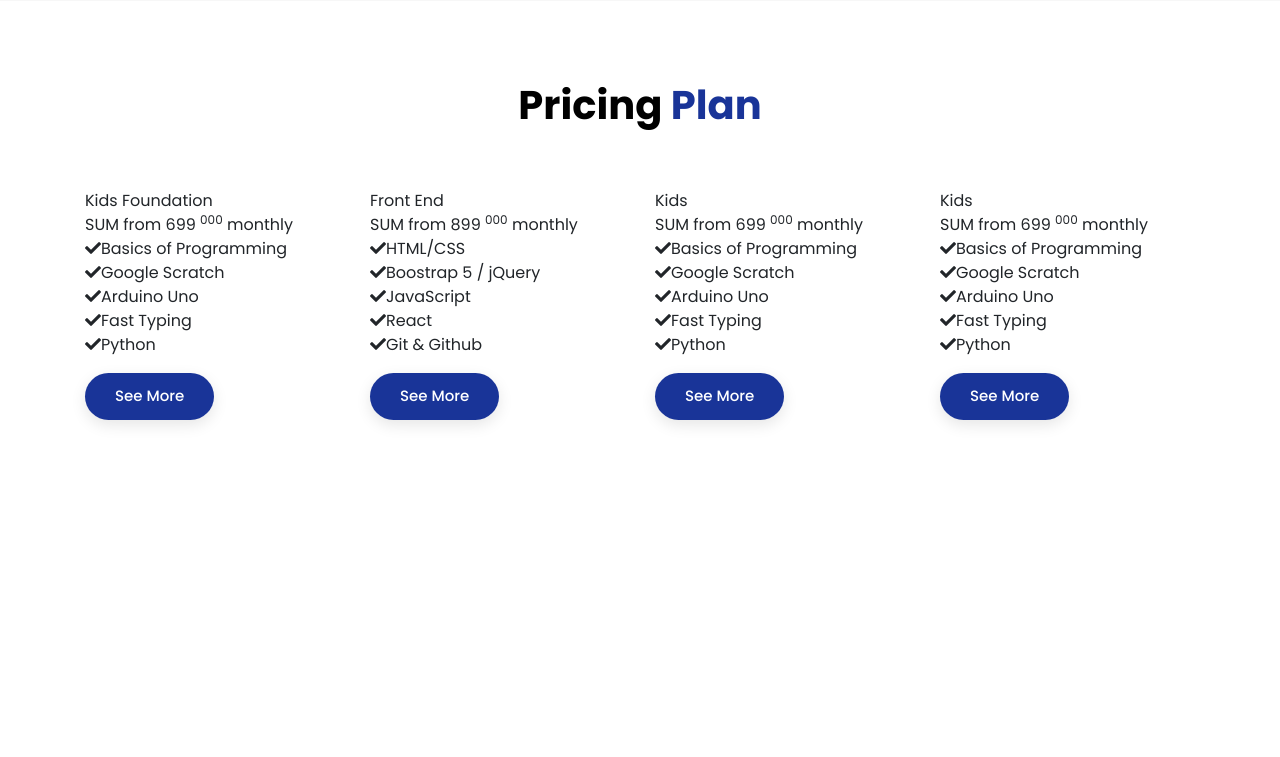
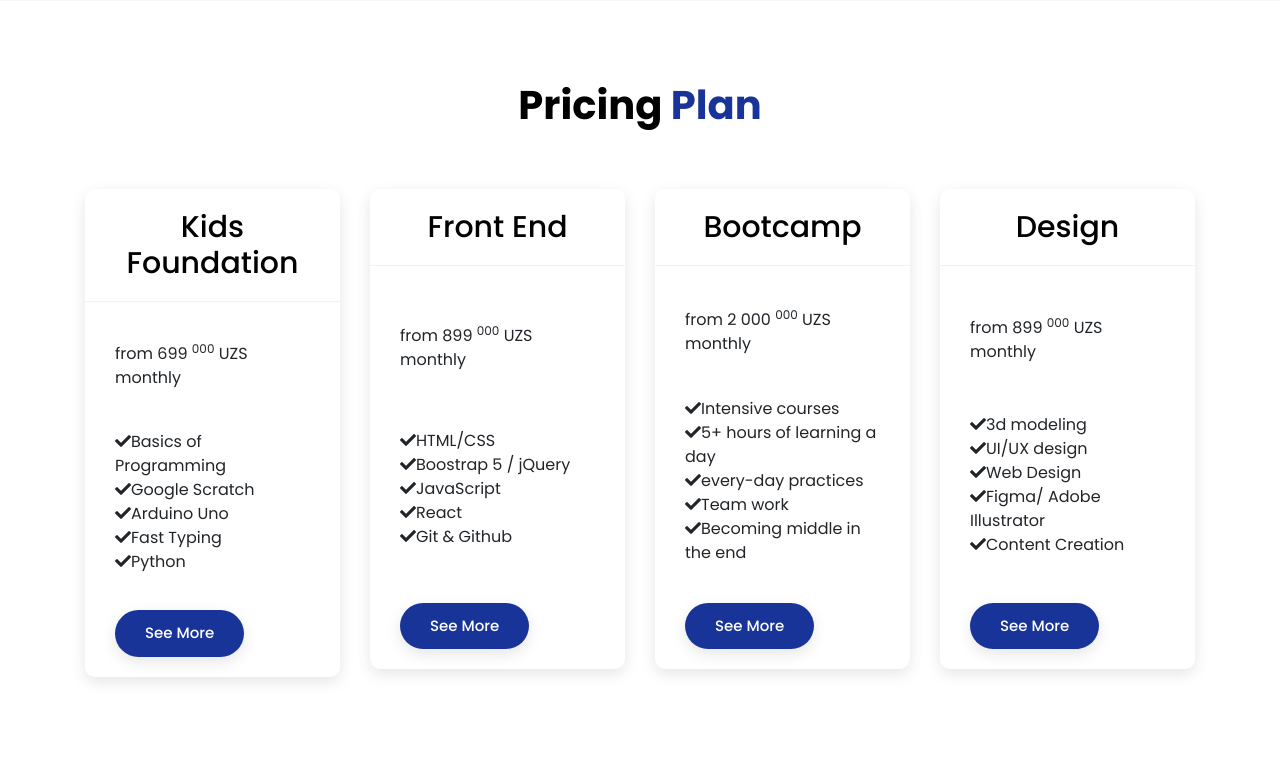
Before and after one commit to Dawroun/IlmHub, a PHP site: page / in a window 1280 px wide. Shown: the part 4302-5059 px from the top of the page. Before the commit the page ends 4727 px from the top, so only its background shows below. Run offline with PHP 8.4, Linux system fonts and the light colour scheme.

Commit message:
pricing section

```diff
--- a/css/style.css
+++ b/css/style.css
@@ -778,3 +778,40 @@ a {
   display: inline-block;
   color: var(--color-2);
 }
+
+/*----------------- Pricing Section ---------------*/
+
+.pricing-plan {
+  box-shadow: var(--shadow-black-100);
+  border-radius: 10px;
+  min-height: 30rem;
+  display: flex;
+  flex-direction: column;
+  justify-content: space-between;
+}
+
+.pricing-plan .pricing-header {
+  padding: 20px 30px;
+  border-bottom: 1px solid var(--black-alpha-100);
+}
+
+.pricing-plan .pricing-header h3 {
+  text-align: center;
+  font-size: 30px;
+  color: var(--black-900);
+  font-weight: 500;
+  text-transform: capitalize;
+  margin: 0;
+}
+
+.pricing-plan .pricing-price {
+  padding: 40px 30px;
+}
+
+.pricing-plan .pricing-body {
+  padding: 0 30px;
+}
+
+.pricing-plan .pricing-footer {
+  padding: 20px 30px 20px;
+}
--- a/index.html
+++ b/index.html
@@ -423,11 +423,11 @@
         <div class="col-lg-3 col-md-6">
           <div class="pricing-plan">
             <div class="pricing-header">
-              Kids Foundation
+              <h3>Kids Foundation</h3>
             </div>
             <div class="pricing-price">
-              <span class="currency">SUM</span>
               <span class="price">from 699 <sup>000</sup></span>
+              <span class="currency">UZS</span>
               <span class="period">monthly</span>
 
             </div>
@@ -449,11 +449,11 @@
         <div class="col-lg-3 col-md-6">
           <div class="pricing-plan">
             <div class="pricing-header">
-              Front End
+              <h3>Front End</h3>
             </div>
             <div class="pricing-price">
-              <span class="currency">SUM</span>
               <span class="price">from 899 <sup>000</sup></span>
+              <span class="currency">UZS</span>
               <span class="period">monthly</span>
 
             </div>
@@ -475,21 +475,21 @@
         <div class="col-lg-3 col-md-6">
           <div class="pricing-plan">
             <div class="pricing-header">
-              Kids
+              <h3>Bootcamp</h3>
             </div>
             <div class="pricing-price">
-              <span class="currency">SUM</span>
-              <span class="price">from 699 <sup>000</sup></span>
+              <span class="price">from 2 000 <sup>000</sup></span>
+              <span class="currency">UZS</span>
               <span class="period">monthly</span>
 
             </div>
             <div class="pricing-body">
               <ul>
-                <li><i class="fas fa-check"></i>Basics of Programming</li>
-                <li><i class="fas fa-check"></i>Google Scratch</li>
-                <li><i class="fas fa-check"></i>Arduino Uno </li>
-                <li><i class="fas fa-check"></i>Fast Typing</li>
-                <li><i class="fas fa-check"></i>Python</li>
+                <li><i class="fas fa-check"></i>Intensive courses</li>
+                <li><i class="fas fa-check"></i>5+ hours of learning a day</li>
+                <li><i class="fas fa-check"></i>every-day practices</li>
+                <li><i class="fas fa-check"></i>Team work</li>
+                <li><i class="fas fa-check"></i>Becoming middle in the end</li>
               </ul>
             </div>
             <div class="pricing-footer">
@@ -501,21 +501,21 @@
         <div class="col-lg-3 col-md-6">
           <div class="pricing-plan">
             <div class="pricing-header">
-              Kids
+              <h3>Design</h3>
             </div>
             <div class="pricing-price">
-              <span class="currency">SUM</span>
-              <span class="price">from 699 <sup>000</sup></span>
+              <span class="price">from 899 <sup>000</sup></span>
+              <span class="currency">UZS</span>
               <span class="period">monthly</span>
 
             </div>
             <div class="pricing-body">
               <ul>
-                <li><i class="fas fa-check"></i>Basics of Programming</li>
-                <li><i class="fas fa-check"></i>Google Scratch</li>
-                <li><i class="fas fa-check"></i>Arduino Uno </li>
-                <li><i class="fas fa-check"></i>Fast Typing</li>
-                <li><i class="fas fa-check"></i>Python</li>
+                <li><i class="fas fa-check"></i>3d modeling</li>
+                <li><i class="fas fa-check"></i>UI/UX design</li>
+                <li><i class="fas fa-check"></i>Web Design </li>
+                <li><i class="fas fa-check"></i>Figma/ Adobe Illustrator</li>
+                <li><i class="fas fa-check"></i>Content Creation</li>
               </ul>
             </div>
             <div class="pricing-footer">
@@ -523,6 +523,7 @@
             </div>
           </div>
         </div>
+
 
       </div>
     </div>
```
